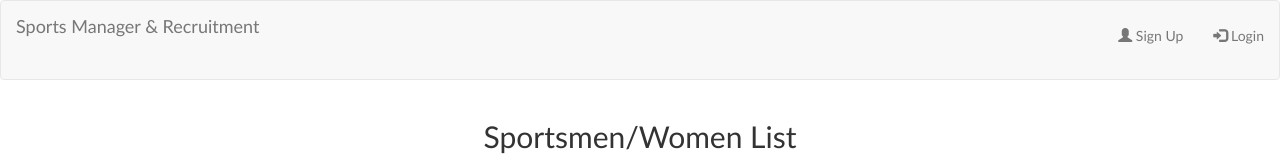
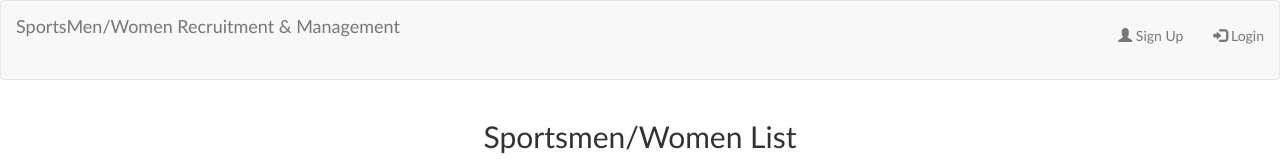
Before and after one commit to Kanyango/sportsregistraton, a website: page client/www/index.html at #!/wachezaji in a window 1280 px wide. Shown: the top 160 px of the page. Drawn offline with nearby package versions, Linux system fonts and the light colour scheme; some packages are replaced by stand-ins of ours; no server answers.

Commit message:
Update wachezaji.html

```diff
--- a/client/www/modules/wachezaji/wachezaji.html
+++ b/client/www/modules/wachezaji/wachezaji.html
@@ -1,7 +1,7 @@
 <nav class="navbar navbar-default">
   <div class="container-fluid">
     <div class="navbar-header">
-      <a class="navbar-brand" href="#">Sports Manager & Recruitment</a>
+      <a class="navbar-brand" href="#">SportsMen/Women Recruitment & Management</a>
     </div>
     <ul class="nav navbar-nav navbar-right">
         <li ng-hide="isLoggedIn()"><a ui-sref="signup"><span class="glyphicon glyphicon-user"></span> Sign Up</a></li>
```
